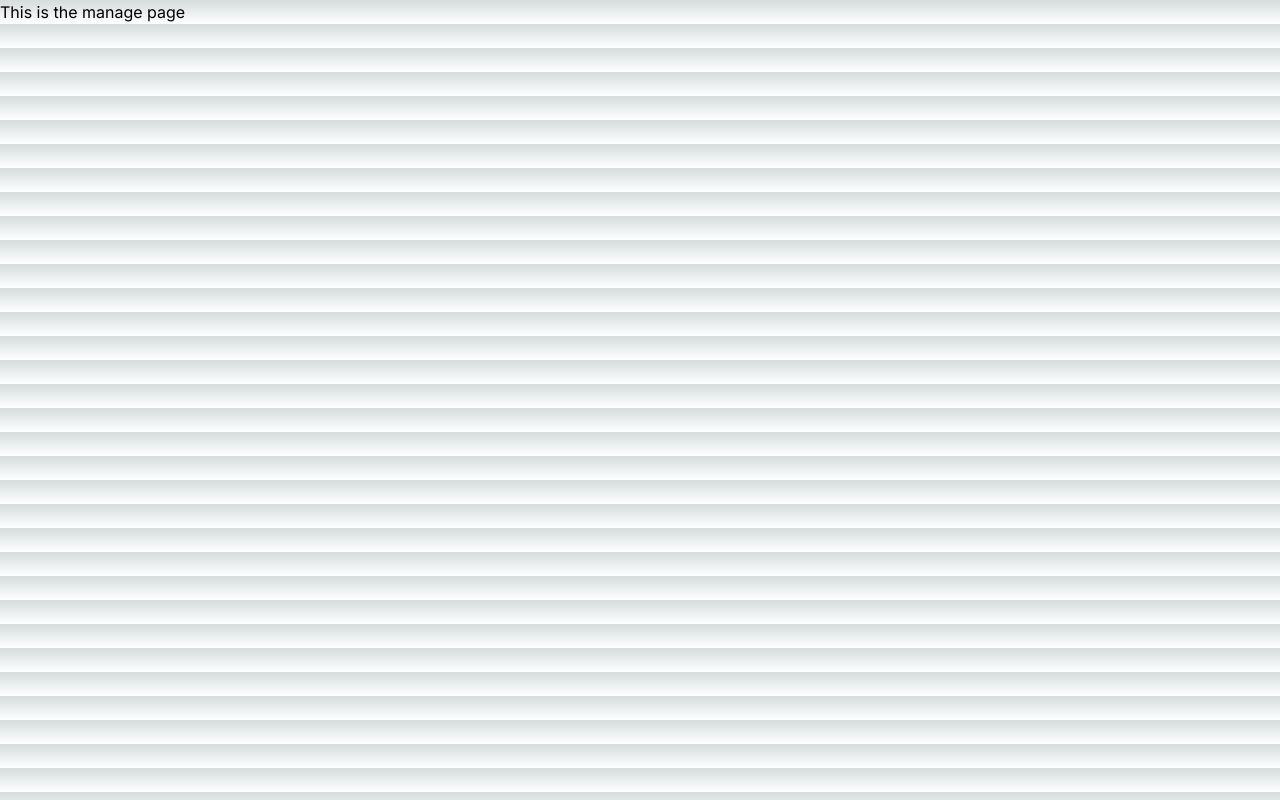
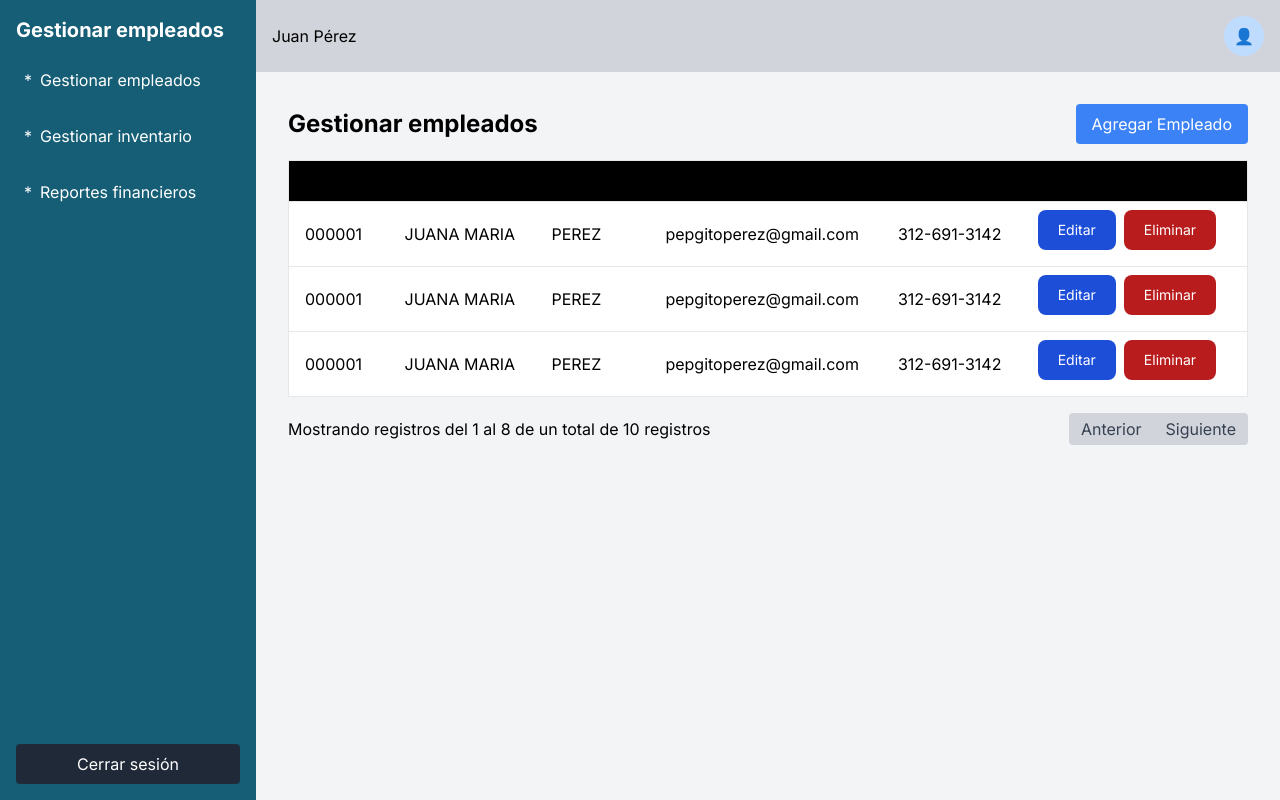
Before and after one commit to JulianV122/SistemaPOS, a Next.js app: page /dashboard/manage in a window 1280 px wide. Built offline with nearby package versions, Linux system fonts and the light colour scheme.

Commit message:
Se creó el layout de Dashboard

```diff
--- a/app/dashboard/inventory/page.tsx
+++ b/app/dashboard/inventory/page.tsx
@@ -8,6 +8,8 @@ export const metadata: Metadata= {
 
 export default function inventory(){
     return (
-        <div>This is the inventory page</div>
+        <form action="">
+
+      </form>
     );
 }
--- /dev/null
+++ b/app/dashboard/layout.tsx
@@ -0,0 +1,52 @@
+
+export default function DashboardLayout({
+    children
+}: {
+    children: React.ReactNode;
+}) {
+    return (
+        <div className="flex h-screen">
+            <aside className="w-64 bg-cyan-800 text-white flex flex-col">
+                <div className="flex-grow p-4">
+                    <div className="mb-8">
+                        <h2 className="text-xl font-bold mb-4">Gestionar empleados</h2>
+                        <ul>
+                            <li className="mb-4">
+                                <button className="flex items-center w-full text-left p-2 hover:bg-teal-600">
+                                    <span className="mr-2">*</span> Gestionar empleados
+                                </button>
+                            </li>
+                            <li className="mb-4">
+                                <button className="flex items-center w-full text-left p-2 hover:bg-teal-600">
+                                    <span className="mr-2">*</span> Gestionar inventario
+                                </button>
+                            </li>
+                            <li>
+                                <button className="flex items-center w-full text-left p-2 hover:bg-teal-600">
+                                    <span className="mr-2">*</span> Reportes financieros
+                                </button>
+                            </li>
+                        </ul>
+                    </div>
+                </div>
+                <div className="p-4">
+                    <button className="bg-gray-800 text-white w-full py-2 rounded">Cerrar sesión</button>
+                </div>
+            </aside>
+
+            <div className="flex-grow bg-gray-100">
+
+                <header className="bg-gray-300 p-4 flex justify-between items-center">
+                    <span className='text-black'>Juan Pérez</span>
+                    <div className="h-10 w-10 rounded-full bg-blue-200 flex items-center justify-center">
+                        <span>👤</span>
+                    </div>
+                </header>
+
+                <div className="p-4">
+                    {children}
+                </div>
+            </div>
+        </div>
+    );
+}
--- a/app/dashboard/manage/page.tsx
+++ b/app/dashboard/manage/page.tsx
@@ -1,12 +1,76 @@
 import { Metadata } from "next";
 
-export const metadata: Metadata= {
+export const metadata: Metadata = {
     title: "Manage the employees",
     description: "Manage the employees in your store.",
 }
 
-export default function manage(){
+export default function manage() {
     return (
-        <div>This is the manage page</div>
+        <div className="p-4">
+            <div className="flex justify-between items-center mb-4">
+                <h1 className="text-2xl font-bold text-black">Gestionar empleados</h1>
+                <button className="bg-blue-500 text-white px-4 py-2 rounded hover:bg-blue-600">
+                    Agregar Empleado
+                </button>
+            </div>
+            <div className="overflow-x-auto">
+                <table className="min-w-full bg-white border border-gray-200">
+                    <thead>
+                        <tr className="bg-black">
+                            <th className="px-4 py-2 border-b">CÓDIGO</th>
+                            <th className="px-4 py-2 border-b">NOMBRE</th>
+                            <th className="px-4 py-2 border-b">APELLIDO</th>
+                            <th className="px-4 py-2 border-b">EMAIL/TELÉFONO</th>
+                            <th className="px-4 py-2 border-b">TELÉFONO</th>
+                            <th className="px-4 py-2 border-b">ACCIONES</th>
+                        </tr>
+                    </thead>
+                    <tbody>
+                        <tr>
+                            <td className="px-4 py-2 border-b text-black ">000001</td>
+                            <td className="px-4 py-2 border-b text-black">JUANA MARIA</td>
+                            <td className="px-4 py-2 border-b text-black">PEREZ</td>
+                            <td className="px-4 py-2 border-b text-black">pepgitoperez@gmail.com</td>
+                            <td className="px-4 py-2 border-b text-black">312-691-3142</td>
+                            <td className="px-4 py-2 border-b text-black">
+                                <button className="text-white bg-blue-700  hover:bg-blue-800 rounded-lg text-sm px-5 py-2.5 me-2 mb-2 mr-2">Editar</button>
+                                <button className="text-white bg-red-700  hover:bg-red-800 rounded-lg text-sm px-5 py-2.5 me-2 mb-2 mr-2">Eliminar</button>
+                            </td>
+                        </tr>
+                        <tr>
+                            <td className="px-4 py-2 border-b text-black ">000001</td>
+                            <td className="px-4 py-2 border-b text-black">JUANA MARIA</td>
+                            <td className="px-4 py-2 border-b text-black">PEREZ</td>
+                            <td className="px-4 py-2 border-b text-black">pepgitoperez@gmail.com</td>
+                            <td className="px-4 py-2 border-b text-black">312-691-3142</td>
+                            <td className="px-4 py-2 border-b text-black">
+                                <button className="text-white bg-blue-700  hover:bg-blue-800 rounded-lg text-sm px-5 py-2.5 me-2 mb-2 mr-2">Editar</button>
+                                <button className="text-white bg-red-700  hover:bg-red-800 rounded-lg text-sm px-5 py-2.5 me-2 mb-2 mr-2">Eliminar</button>
+                            </td>
+                        </tr><tr>
+                            <td className="px-4 py-2 border-b text-black ">000001</td>
+                            <td className="px-4 py-2 border-b text-black">JUANA MARIA</td>
+                            <td className="px-4 py-2 border-b text-black">PEREZ</td>
+                            <td className="px-4 py-2 border-b text-black">pepgitoperez@gmail.com</td>
+                            <td className="px-4 py-2 border-b text-black">312-691-3142</td>
+                            <td className="px-4 py-2 border-b text-black">
+                                <button className="text-white bg-blue-700  hover:bg-blue-800 rounded-lg text-sm px-5 py-2.5 me-2 mb-2 mr-2">Editar</button>
+                                <button className="text-white bg-red-700  hover:bg-red-800 rounded-lg text-sm px-5 py-2.5 me-2 mb-2 mr-2">Eliminar</button>
+                            </td>
+                        </tr>
+                    </tbody>
+                </table>
+            </div>
+            <div className="flex justify-between items-center mt-4">
+                <span className="text-black">Mostrando registros del 1 al 8 de un total de 10 registros</span>
+                <div>
+                    <button className="bg-gray-300 text-gray-700 px-3 py-1 rounded-l hover:bg-gray-400">Anterior</button>
+                    <button className="bg-gray-300 text-gray-700 px-3 py-1 rounded-r hover:bg-gray-400">Siguiente</button>
+                </div>
+            </div>
+        </div>
+
+
     );
 }
```
